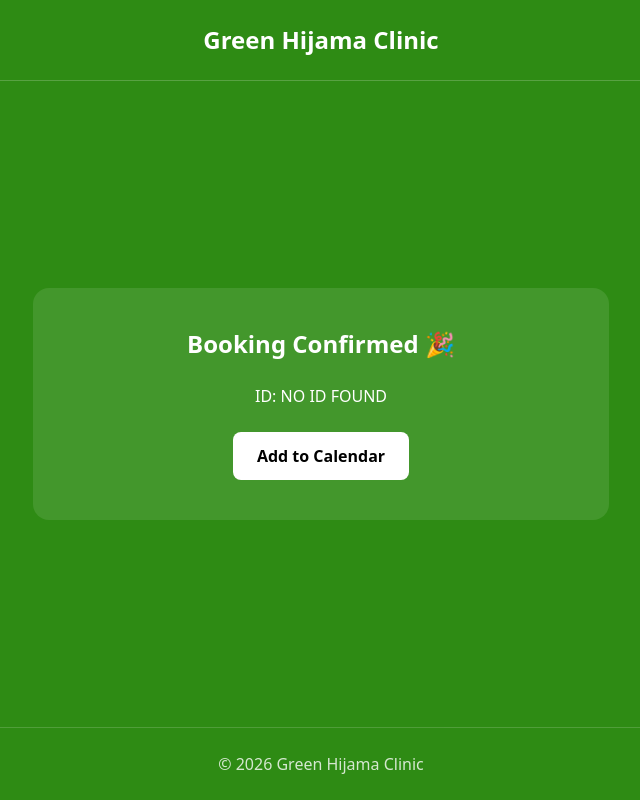
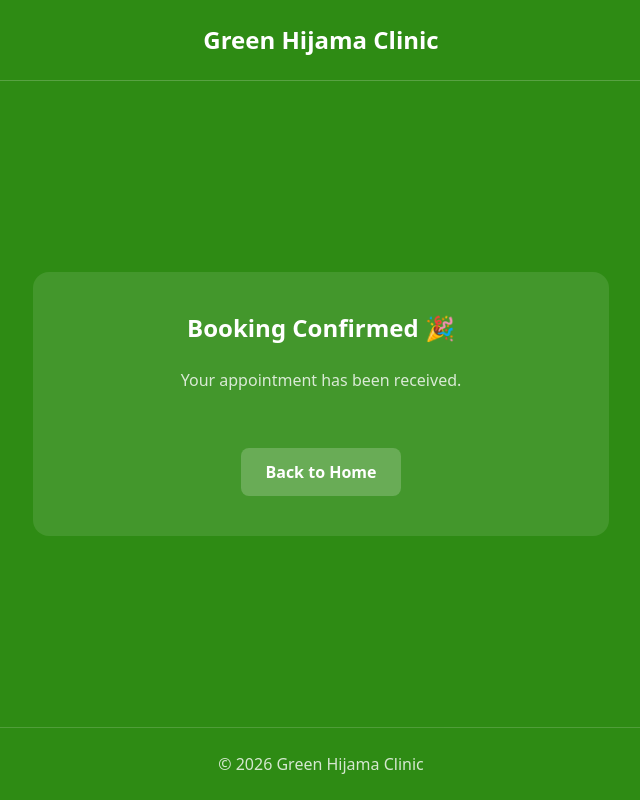
Before and after one commit to Aafiyah-Digital/hijama-frontend, a Next.js app: page /green-hijama/confirmation in a window 1280 px wide. Shown: the whole page, without its empty margins (319-959 px from the left). Built offline with nearby package versions, Linux system fonts and the light colour scheme.

Commit message:
Final fix: remove useSearchParams, stable confirmation page

```diff
--- a/app/green-hijama/confirmation/page.tsx
+++ b/app/green-hijama/confirmation/page.tsx
@@ -1,10 +1,10 @@
 "use client";
 
-import { useSearchParams } from "next/navigation";
-
 export default function ConfirmationPage() {
-  const params = useSearchParams();
-  const id = params.get("id");
+  const id =
+    typeof window !== "undefined"
+      ? new URLSearchParams(window.location.search).get("id")
+      : null;
 
   return (
     <div className="w-full max-w-xl bg-white/10 rounded-2xl p-10 text-center">
@@ -12,13 +12,24 @@ export default function ConfirmationPage() {
         Booking Confirmed 🎉
       </h2>
 
-      <p>ID: {id ?? "NO ID FOUND"}</p>
+      <p className="text-white/80 mb-8">
+        Your appointment has been received.
+      </p>
+
+      {id && (
+        <a
+          href={`/api/bookings/${id}/ics`}
+          className="inline-block bg-white text-black px-6 py-3 rounded-lg font-semibold mb-4"
+        >
+          📅 Add to Calendar
+        </a>
+      )}
 
       <a
-        href={id ? `/api/bookings/${id}/ics` : "#"}
-        className="inline-block bg-white text-black px-6 py-3 rounded-lg font-semibold mt-6"
+        href="/green-hijama"
+        className="inline-block bg-white/20 text-white px-6 py-3 rounded-lg font-semibold mt-6"
       >
-        Add to Calendar
+        Back to Home
       </a>
     </div>
   );
```
